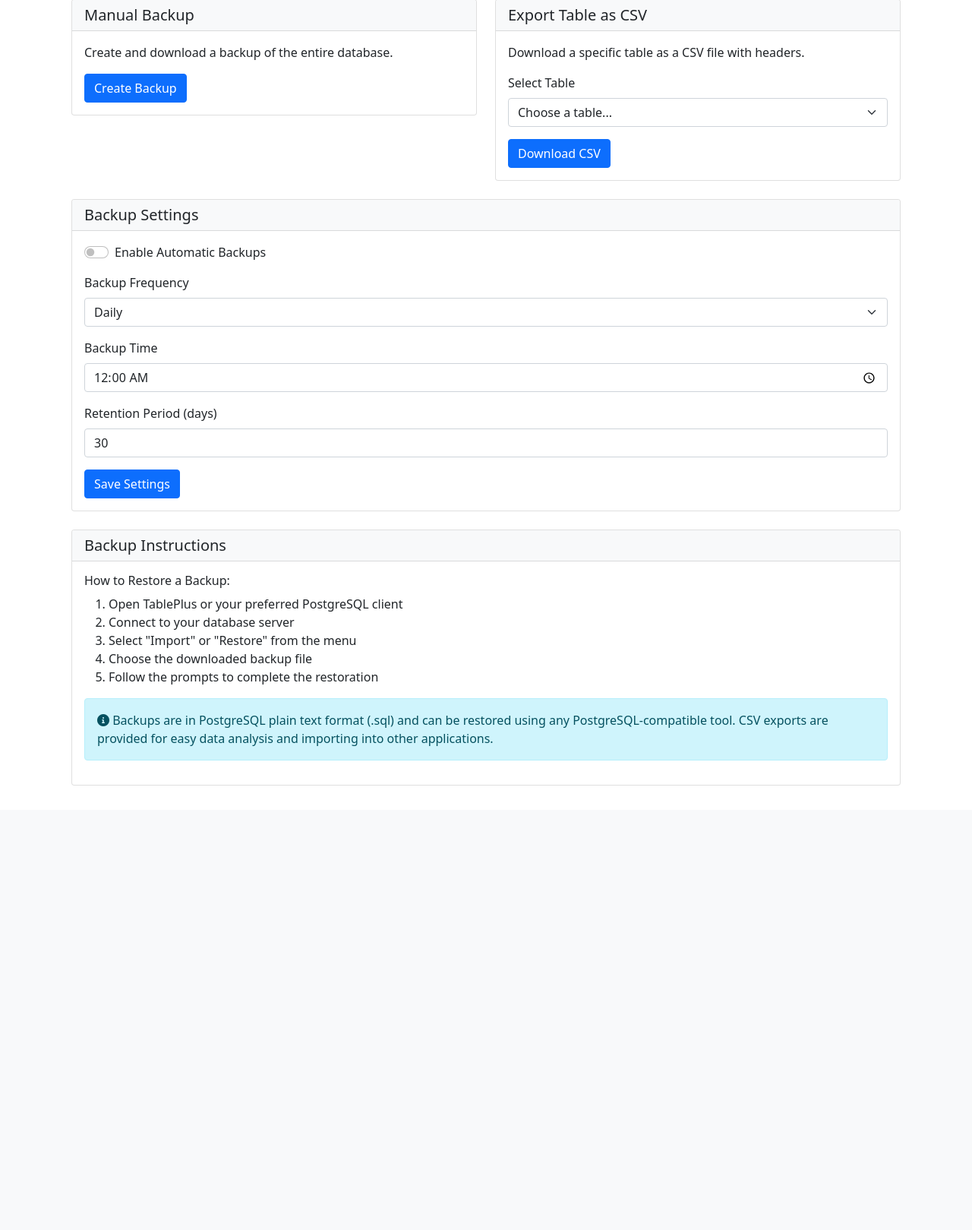
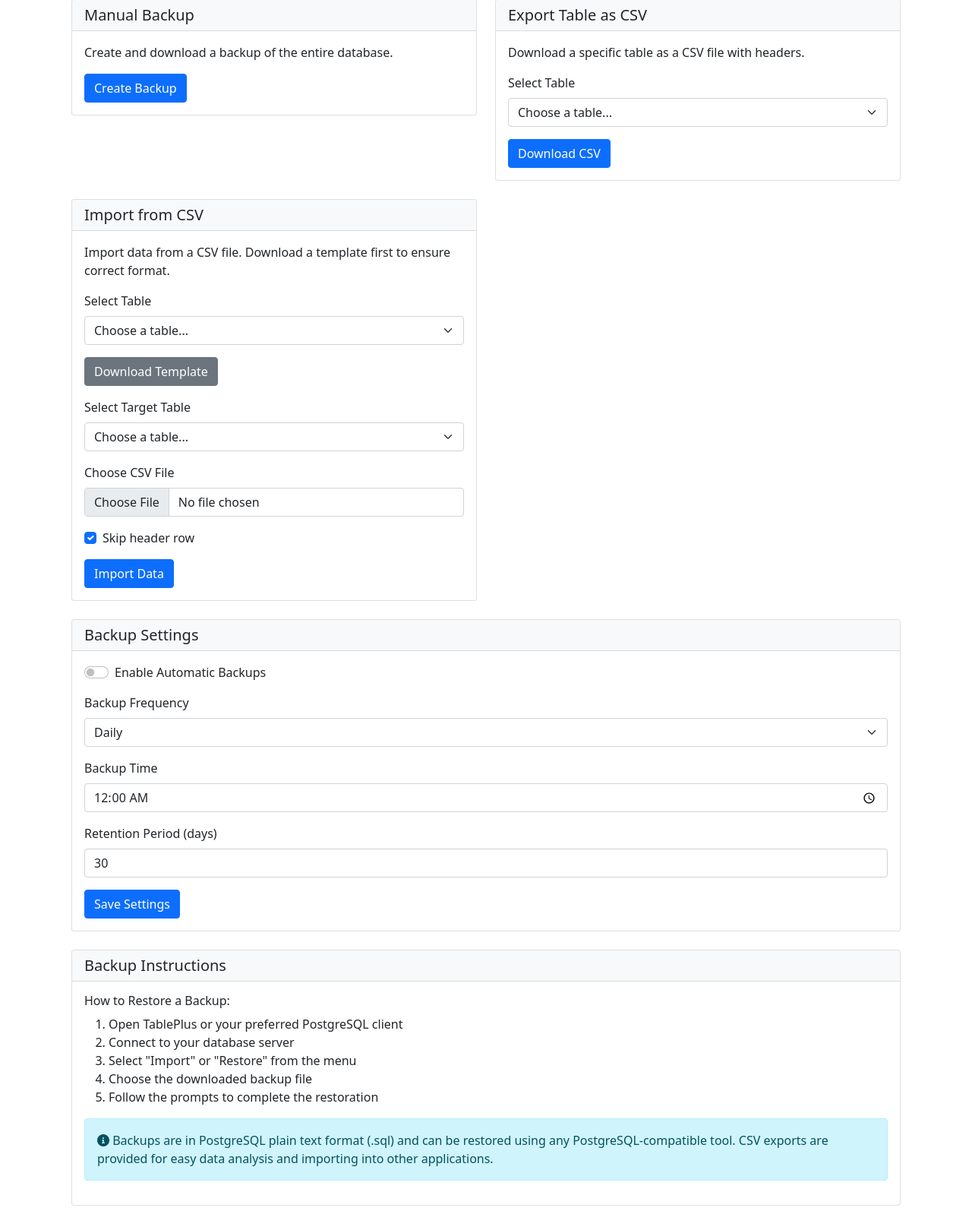
Before and after one commit to webdevtodayjason/tc-Inventory, a Flask app: page /admin/backup in a window 1280 px wide. Shown: the part 151-1770 px from the top of the page at 76% size. Before the commit the page ends 1185 px from the top, so only its background shows below. Run offline with Flask 3, Linux system fonts and the light colour scheme; a user stored in the database is signed in; tables that the repository leaves empty hold one stand-in row (values such as "Sample post"); parts of the project's set-up code (start-up, migrations or seed data) failed here and were passed over; some libraries are stand-ins or nearby versions.

Commit message:
Add CSV import functionality with template downloads

```diff
--- a/app/routes/admin.py
+++ b/app/routes/admin.py
@@ -18,6 +18,7 @@ from urllib.parse import urlparse
 import csv
 import io
 from sqlalchemy import create_engine
+import uuid
 
 bp = Blueprint('admin', __name__)
 
@@ -524,3 +525,180 @@ def export_table():
         current_app.logger.error(error_msg)
         flash(error_msg, 'danger')
         return redirect(url_for('admin.backup'))
+
+@bp.route('/admin/download-template', methods=['POST'])
+@login_required
+@admin_required
+def download_template():
+    try:
+        table_name = request.form.get('table_name')
+        if not table_name:
+            flash('Please select a table', 'danger')
+            return redirect(url_for('admin.backup'))
+
+        # Define template fields for each table
+        template_fields = {
+            'items': [
+                'name', 'category_id', 'quantity', 'reorder_threshold',
+                'storage_location', 'barcode', 'manufacturer', 'mpn',
+                'image_url', 'description', 'cost', 'sell_price',
+                'purchase_url'
+            ],
+            'computer_systems': [
+                'model_id', 'cpu_id', 'ram', 'storage', 'os',
+                'storage_location', 'serial_tag', 'cpu_benchmark',
+                'usb_ports_status', 'usb_ports_notes', 'video_status',
+                'video_notes', 'network_status', 'network_notes',
+                'general_notes'
+            ],
+            'categories': ['name'],
+            'tags': ['name'],
+            'computer_models': ['manufacturer', 'model_name', 'model_type'],
+            'cpus': ['manufacturer', 'model', 'speed', 'cores']
+        }
+
+        if table_name not in template_fields:
+            flash('Invalid table selected', 'danger')
+            return redirect(url_for('admin.backup'))
+
+        # Create CSV in memory
+        output = io.StringIO()
+        writer = csv.writer(output)
+
+        # Write headers
+        writer.writerow(template_fields[table_name])
+
+        # Add example row
+        example_data = {
+            'items': [
+                'Example Item', '1', '10', '5', 'Shelf A1', '123456789',
+                'Example Mfr', 'MPN123', '', 'Example description',
+                '10.99', '15.99', ''
+            ],
+            'computer_systems': [
+                '1', '1', '16GB', '512GB SSD', 'Windows 10 Pro',
+                'Room 101', 'ABC123', '1000', 'PASSED', '',
+                'PASSED', '', 'PASSED', '', 'Test notes'
+            ],
+            'categories': ['Example Category'],
+            'tags': ['Example Tag'],
+            'computer_models': ['Dell', 'Latitude 5520', 'laptop'],
+            'cpus': ['Intel', 'Core i7-11800H', '2.30 GHz', '8']
+        }
+        writer.writerow(example_data[table_name])
+
+        # Create the response
+        output.seek(0)
+        response = make_response(output.getvalue())
+        response.headers['Content-Type'] = 'text/csv'
+        response.headers['Content-Disposition'] = f'attachment; filename={table_name}_template.csv'
+
+        return response
+
+    except Exception as e:
+        error_msg = f'Error creating template: {str(e)}'
+        current_app.logger.error(error_msg)
+        flash(error_msg, 'danger')
+        return redirect(url_for('admin.backup'))
+
+@bp.route('/admin/import-table', methods=['POST'])
+@login_required
+@admin_required
+def import_table():
+    try:
+        table_name = request.form.get('table_name')
+        if not table_name:
+            flash('Please select a table', 'danger')
+            return redirect(url_for('admin.backup'))
+
+        if 'csv_file' not in request.files:
+            flash('No file uploaded', 'danger')
+            return redirect(url_for('admin.backup'))
+
+        file = request.files['csv_file']
+        if file.filename == '':
+            flash('No file selected', 'danger')
+            return redirect(url_for('admin.backup'))
+
+        if not file.filename.endswith('.csv'):
+            flash('Please upload a CSV file', 'danger')
+            return redirect(url_for('admin.backup'))
+
+        # Define model mappings
+        model_mappings = {
+            'items': InventoryItem,
+            'computer_systems': ComputerSystem,
+            'categories': Category,
+            'tags': Tag,
+            'computer_models': ComputerModel,
+            'cpus': CPU
+        }
+
+        if table_name not in model_mappings:
+            flash('Invalid table selected', 'danger')
+            return redirect(url_for('admin.backup'))
+
+        # Get model class
+        model = model_mappings[table_name]
+
+        # Read CSV file
+        stream = io.StringIO(file.stream.read().decode("UTF8"), newline=None)
+        csv_reader = csv.DictReader(stream)
+
+        # Start transaction
+        try:
+            # Track statistics
+            rows_added = 0
+            errors = []
+
+            for row in csv_reader:
+                try:
+                    # Clean up the row data
+                    data = {k: v.strip() if isinstance(v, str) else v for k, v in row.items()}
+
+                    # Handle special cases
+                    if table_name == 'items':
+                        # Generate tracking ID
+                        data['tracking_id'] = f"TC-{str(uuid.uuid4())[:8].upper()}"
+                        data['created_by'] = current_user.id
+                        data['created_at'] = datetime.now()
+
+                        # Convert numeric fields
+                        if data.get('cost'):
+                            data['cost'] = float(data['cost']) if data['cost'] else None
+                        if data.get('sell_price'):
+                            data['sell_price'] = float(data['sell_price']) if data['sell_price'] else None
+                        if data.get('quantity'):
+                            data['quantity'] = int(data['quantity'])
+                        if data.get('reorder_threshold'):
+                            data['reorder_threshold'] = int(data['reorder_threshold'])
+
+                    # Create new record
+                    record = model(**data)
+                    db.session.add(record)
+                    rows_added += 1
+
+                except Exception as row_error:
+                    errors.append(f"Row {rows_added + 1}: {str(row_error)}")
+
+            if errors:
+                # Rollback if there were any errors
+                db.session.rollback()
+                error_list = "\n".join(errors)
+                flash(f'Import failed with errors:\n{error_list}', 'danger')
+            else:
+                # Commit if all rows were successful
+                db.session.commit()
+                flash(f'Successfully imported {rows_added} records', 'success')
+
+        except Exception as e:
+            db.session.rollback()
+            flash(f'Error during import: {str(e)}', 'danger')
+
+        return redirect(url_for('admin.backup'))
+
+    except Exception as e:
+        error_msg = f'Error importing data: {str(e)}'
+        current_app.logger.error(error_msg)
+        flash(error_msg, 'danger')
+        return redirect(url_for('admin.backup'))
--- a/app/templates/admin/backup.html
+++ b/app/templates/admin/backup.html
@@ -40,8 +40,8 @@
                     <form method="POST" action="{{ url_for('admin.export_table') }}">
                         <input type="hidden" name="csrf_token" value="{{ csrf_token() }}">
                         <div class="mb-3">
-                            <label for="table_name" class="form-label">Select Table</label>
-                            <select class="form-select" id="table_name" name="table_name" required>
+                            <label for="export_table_name" class="form-label">Select Table</label>
+                            <select class="form-select" id="export_table_name" name="table_name" required>
                                 <option value="">Choose a table...</option>
                                 <option value="items">Inventory Items</option>
                                 <option value="computer_systems">Computer Systems</option>
@@ -55,6 +55,68 @@
                         </div>
                         <button type="submit" class="btn btn-primary">
                             Download CSV
+                        </button>
+                    </form>
+                </div>
+            </div>
+        </div>
+
+        <!-- Import from CSV -->
+        <div class="col-md-6 mb-4">
+            <div class="card">
+                <div class="card-header">
+                    <h5 class="mb-0">Import from CSV</h5>
+                </div>
+                <div class="card-body">
+                    <p>Import data from a CSV file. Download a template first to ensure correct format.</p>
+
+                    <!-- Template Download -->
+                    <form method="POST" action="{{ url_for('admin.download_template') }}" class="mb-3">
+                        <input type="hidden" name="csrf_token" value="{{ csrf_token() }}">
+                        <div class="mb-3">
+                            <label for="template_table_name" class="form-label">Select Table</label>
+                            <select class="form-select" id="template_table_name" name="table_name" required>
+                                <option value="">Choose a table...</option>
+                                <option value="items">Inventory Items</option>
+                                <option value="computer_systems">Computer Systems</option>
+                                <option value="categories">Categories</option>
+                                <option value="tags">Tags</option>
+                                <option value="computer_models">Computer Models</option>
+                                <option value="cpus">CPUs</option>
+                            </select>
+                        </div>
+                        <button type="submit" class="btn btn-secondary">
+                            Download Template
+                        </button>
+                    </form>
+
+                    <!-- File Upload -->
+                    <form method="POST" action="{{ url_for('admin.import_table') }}" enctype="multipart/form-data">
+                        <input type="hidden" name="csrf_token" value="{{ csrf_token() }}">
+                        <div class="mb-3">
+                            <label for="import_table_name" class="form-label">Select Target Table</label>
+                            <select class="form-select" id="import_table_name" name="table_name" required>
+                                <option value="">Choose a table...</option>
+                                <option value="items">Inventory Items</option>
+                                <option value="computer_systems">Computer Systems</option>
+                                <option value="categories">Categories</option>
+                                <option value="tags">Tags</option>
+                                <option value="computer_models">Computer Models</option>
+                                <option value="cpus">CPUs</option>
+                            </select>
+                        </div>
+                        <div class="mb-3">
+                            <label for="csv_file" class="form-label">Choose CSV File</label>
+                            <input type="file" class="form-control" id="csv_file" name="csv_file" accept=".csv" required>
+                        </div>
+                        <div class="form-check mb-3">
+                            <input class="form-check-input" type="checkbox" id="skip_header" name="skip_header" checked>
+                            <label class="form-check-label" for="skip_header">
+                                Skip header row
+                            </label>
+                        </div>
+                        <button type="submit" class="btn btn-primary">
+                            Import Data
                         </button>
                     </form>
                 </div>
```
